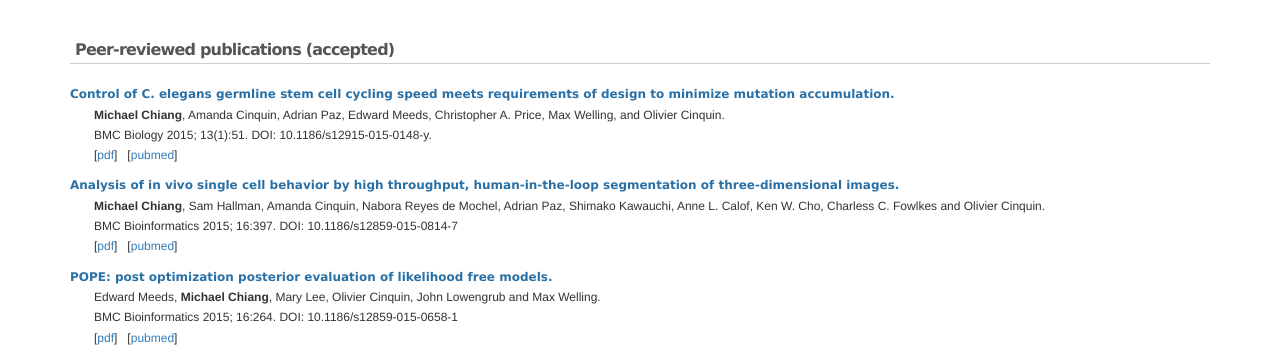
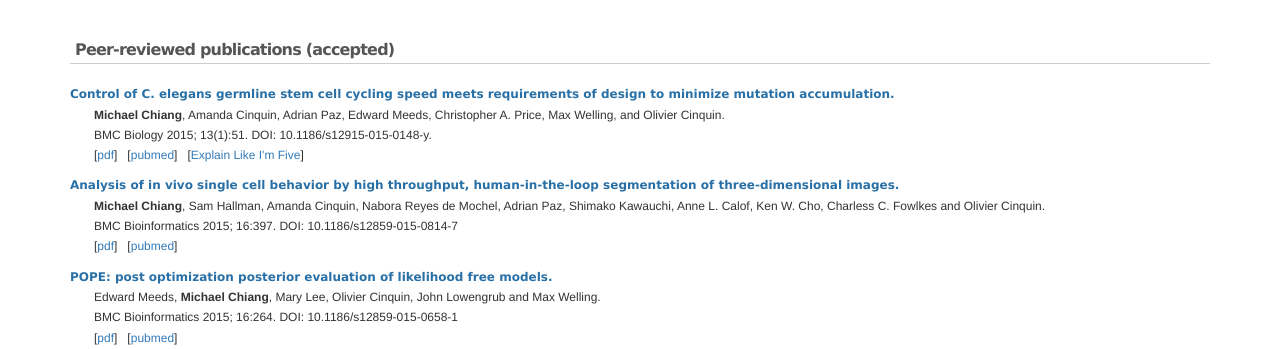
Before and after one commit to michael-chiang-mc5/michael-chiang-website-repo, a Django app: page /publications/ in a window 1280 px wide. Shown: the part 51-400 px from the top of the page. Run offline with Django 3.2, Linux system fonts and the light colour scheme; some libraries are stand-ins or nearby versions.

Commit message:
Added link to ELI5

```diff
--- a/mySite/myContent/templates/myContent/publications.html
+++ b/mySite/myContent/templates/myContent/publications.html
@@ -28,6 +28,7 @@
   <div class="pub-link">
     [<a href="{% static 'myContent/pubs/chiang-bmc_biol.pdf' %}">pdf</a>] &nbsp;
     [<a href="http://www.ncbi.nlm.nih.gov/pubmed/26187634">pubmed</a>] &nbsp;
+    [<a href="{% url 'Blog:index' %}#e1">Explain Like I'm Five</a>] &nbsp;
   </div>
 
   <!-- bmc bioinformatics technique paper -->
```
